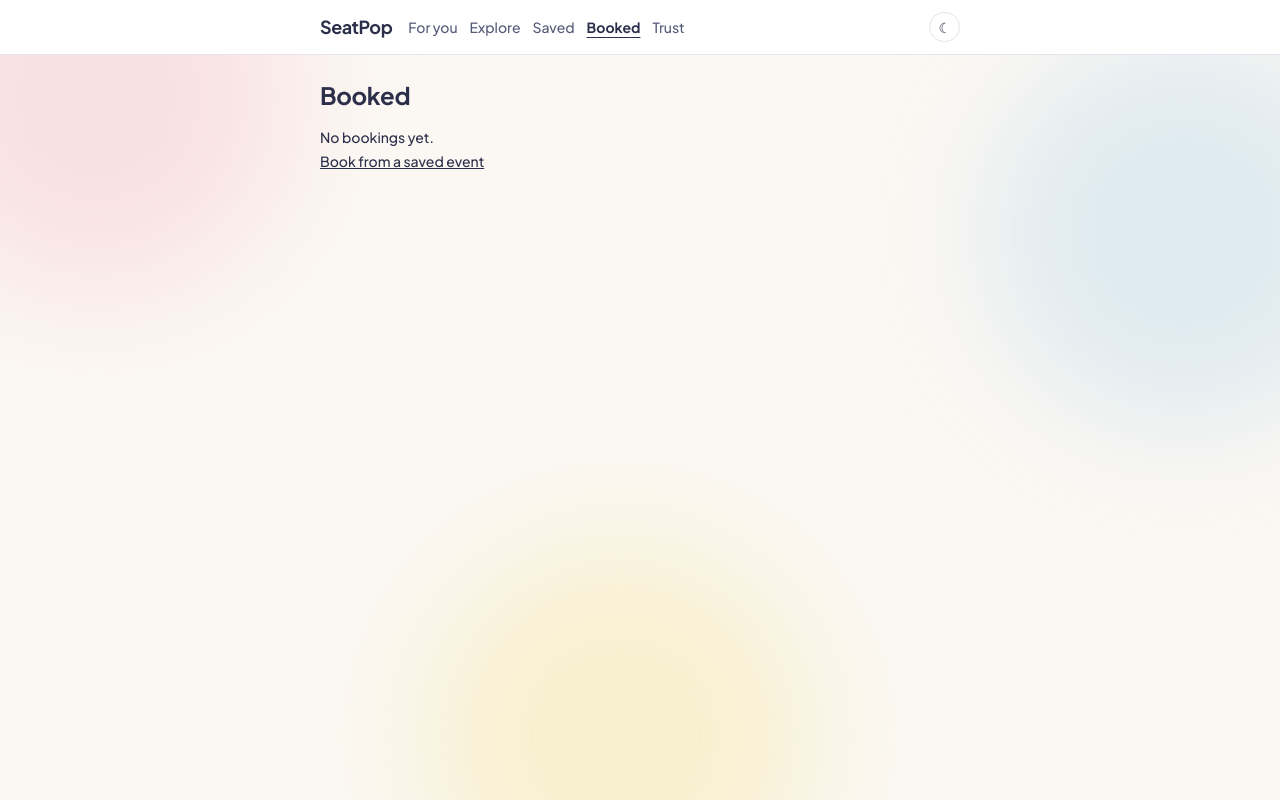
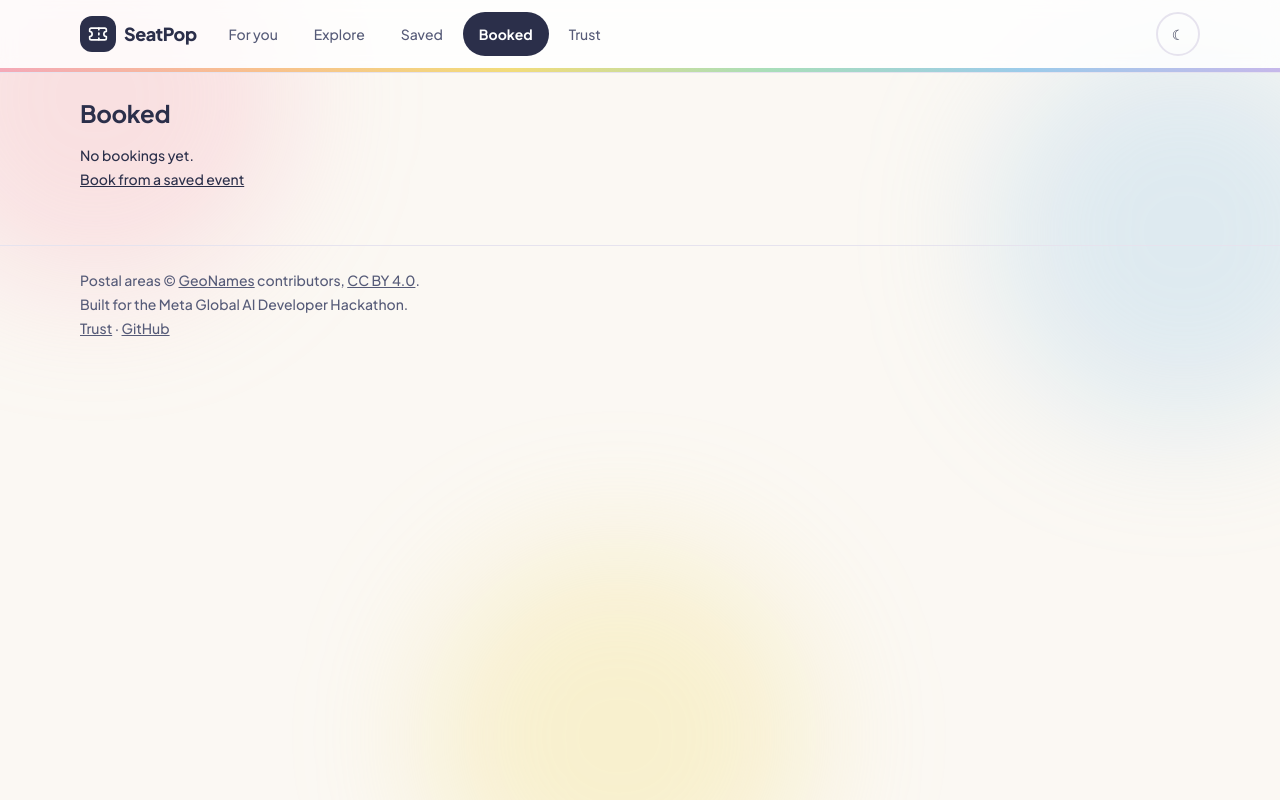
Before and after one commit to diprish/SeatPop, a Next.js app in the folder apps/web/: page /booked in a window 1280 px wide. Built offline with nearby package versions, Linux system fonts and the light colour scheme; what @seatpop/shared would draw is missing.

Commit message:
ui(B): shell

```diff
--- a/apps/web/src/app/booked/page.tsx
+++ b/apps/web/src/app/booked/page.tsx
@@ -102,7 +102,7 @@ export default function BookedPage() {
   }
 
   return (
-    <main className="mx-auto max-w-2xl px-4 py-6">
+    <main className="mx-auto max-w-6xl px-4 py-6">
       <h1 className="text-2xl font-bold">Booked</h1>
       {error !== "" && (
         <div className="mt-3">
--- a/apps/web/src/app/events/[id]/page.tsx
+++ b/apps/web/src/app/events/[id]/page.tsx
@@ -76,7 +76,7 @@ export default function EventDetailPage() {
 
   if (status === "loading") {
     return (
-      <main className="mx-auto max-w-2xl px-4 py-6">
+      <main className="mx-auto max-w-6xl px-4 py-6">
         <p className="text-sm" role="status">
           Loading event…
         </p>
@@ -86,7 +86,7 @@ export default function EventDetailPage() {
 
   if (status === "missing" || !detail) {
     return (
-      <main className="mx-auto max-w-2xl px-4 py-6">
+      <main className="mx-auto max-w-6xl px-4 py-6">
         <h1 className="text-2xl font-bold">Event not found</h1>
         <p className="mt-2 text-sm text-muted">
           This event isn&apos;t in the catalogue.{" "}
@@ -130,7 +130,7 @@ export default function EventDetailPage() {
     : null;
 
   return (
-    <main className="mx-auto max-w-2xl px-4 py-6">
+    <main className="mx-auto max-w-6xl px-4 py-6">
       <p className="text-sm">
         <Link className="underline" href="/">
           ← For you
--- a/apps/web/src/app/explore/page.tsx
+++ b/apps/web/src/app/explore/page.tsx
@@ -102,7 +102,7 @@ export default function ExplorePage() {
   const visible = items.filter((item) => !hidden[item.event_id]);
 
   return (
-    <main className="mx-auto max-w-2xl px-4 py-6">
+    <main className="mx-auto max-w-6xl px-4 py-6">
       <h1 className="text-2xl font-bold">Explore</h1>
       <section aria-label="Filters" className="mt-4 rounded-card border border-line bg-surface p-4 shadow-card">
         <h2 className="text-sm font-semibold">Age band</h2>
--- a/apps/web/src/app/layout.tsx
+++ b/apps/web/src/app/layout.tsx
@@ -1,6 +1,7 @@
 import type { Metadata, Viewport } from "next";
 import { Plus_Jakarta_Sans } from "next/font/google";
 import type { ReactNode } from "react";
+import { SiteFooter } from "@/components/site-footer";
 import SiteNav from "@/components/site-nav";
 import "./globals.css";
 
@@ -56,6 +57,7 @@ export default function RootLayout({
         </div>
         <SiteNav />
         {children}
+        <SiteFooter />
       </body>
     </html>
   );
--- a/apps/web/src/app/page.tsx
+++ b/apps/web/src/app/page.tsx
@@ -143,7 +143,7 @@ export default function Home() {
   const hiddenVisible = items.filter((item) => hidden[item.event_id]);
 
   return (
-    <main className="mx-auto max-w-2xl px-4 py-6">
+    <main className="mx-auto max-w-6xl px-4 py-6">
       <div className="flex items-center justify-between gap-2">
         <h1 className="text-2xl font-bold">For you</h1>
         <button
--- a/apps/web/src/app/recommend/page.tsx
+++ b/apps/web/src/app/recommend/page.tsx
@@ -139,7 +139,7 @@ export default function RecommendPage() {
   const canRecommend = prefs !== null && prefs.members.length > 0 && busy === null;
 
   return (
-    <main className="mx-auto max-w-2xl px-6 py-10">
+    <main className="mx-auto max-w-6xl px-6 py-10">
       <a className="text-sm underline" href="/">
         ← SeatPop
       </a>
--- a/apps/web/src/app/saved/page.tsx
+++ b/apps/web/src/app/saved/page.tsx
@@ -88,7 +88,7 @@ export default function SavedPage() {
 
   if (!ready) {
     return (
-      <main className="mx-auto max-w-2xl px-4 py-6">
+      <main className="mx-auto max-w-6xl px-4 py-6">
         <h1 className="text-2xl font-bold">Saved</h1>
         <p className="mt-2 text-sm" role="status">
           Loading…
@@ -98,7 +98,7 @@ export default function SavedPage() {
   }
 
   return (
-    <main className="mx-auto max-w-2xl px-4 py-6">
+    <main className="mx-auto max-w-6xl px-4 py-6">
       <h1 className="text-2xl font-bold">Saved</h1>
       {syncFailed && (
         <p className="mt-2 text-sm text-amber-700 dark:text-amber-400">
--- a/apps/web/src/app/trust/page.tsx
+++ b/apps/web/src/app/trust/page.tsx
@@ -73,7 +73,7 @@ export default function TrustPage() {
   }, []);
 
   return (
-    <main className="mx-auto max-w-2xl px-4 py-6">
+    <main className="mx-auto max-w-6xl px-4 py-6">
       <h1 className="text-2xl font-bold">Trust</h1>
       <p className="mt-1 text-sm text-muted">
         Measured quality, straight from the eval reports. Anything missing is
--- /dev/null
+++ b/apps/web/src/components/site-footer.tsx
@@ -0,0 +1,38 @@
+import Link from "next/link";
+
+/** Footer on every page: data credit, hackathon line, Trust + repo links. */
+
+export function SiteFooter() {
+  return (
+    <footer className="mt-8 border-t border-line pb-28 lg:pb-8">
+      <div className="mx-auto max-w-6xl space-y-1 px-4 py-6 text-sm text-muted">
+        <p>
+          Postal areas ©{" "}
+          <a className="underline" href="https://www.geonames.org">
+            GeoNames
+          </a>{" "}
+          contributors,{" "}
+          <a className="underline" href="https://creativecommons.org/licenses/by/4.0/">
+            CC BY 4.0
+          </a>
+          .
+        </p>
+        <p>Built for the Meta Global AI Developer Hackathon.</p>
+        <p>
+          <Link className="underline" href="/trust">
+            Trust
+          </Link>{" "}
+          ·{" "}
+          <a
+            className="underline"
+            href="https://github.com/diprish/SeatPop"
+            target="_blank"
+            rel="noreferrer"
+          >
+            GitHub
+          </a>
+        </p>
+      </div>
+    </footer>
+  );
+}
--- a/apps/web/src/components/site-nav.tsx
+++ b/apps/web/src/components/site-nav.tsx
@@ -4,14 +4,44 @@ import Link from "next/link";
 import { usePathname } from "next/navigation";
 import { useEffect, useState } from "react";
 import { THEME_STORAGE_KEY } from "@/lib/household";
+import { Icon, type IconName } from "./ui/Icon";
 
-const LINKS = [
-  { href: "/", label: "For you" },
-  { href: "/explore", label: "Explore" },
-  { href: "/saved", label: "Saved" },
-  { href: "/booked", label: "Booked" },
-  { href: "/trust", label: "Trust" },
+const LINKS: { href: string; label: string; icon: IconName }[] = [
+  { href: "/", label: "For you", icon: "users" },
+  { href: "/explore", label: "Explore", icon: "search" },
+  { href: "/saved", label: "Saved", icon: "heart" },
+  { href: "/booked", label: "Booked", icon: "ticket" },
+  { href: "/trust", label: "Trust", icon: "shield" },
 ];
+
+function isActiveLink(href: string, pathname: string): boolean {
+  return href === "/" ? pathname === "/" : pathname.startsWith(href);
+}
+
+function Wordmark() {
+  return (
+    <Link href="/" className="flex items-center gap-2">
+      <span className="flex h-9 w-9 items-center justify-center rounded-xl bg-navy text-white dark:bg-lavender-solid dark:text-navy">
+        <Icon name="ticket" className="h-5 w-5" />
+      </span>
+      <span className="text-lg font-extrabold tracking-tight">SeatPop</span>
+    </Link>
+  );
+}
+
+function ThemeToggle({ dark, onToggle }: { dark: boolean; onToggle: () => void }) {
+  return (
+    <button
+      type="button"
+      onClick={onToggle}
+      aria-pressed={dark}
+      aria-label={dark ? "Switch to light theme" : "Switch to dark theme"}
+      className="min-touch rounded-full border-2 border-line px-2 text-sm"
+    >
+      {dark ? "☀" : "☾"}
+    </button>
+  );
+}
 
 export default function SiteNav() {
   const pathname = usePathname();
@@ -33,15 +63,13 @@ export default function SiteNav() {
   }
 
   return (
-    <header className="sticky top-0 z-40 border-b border-line bg-surface">
-      <div className="mx-auto flex max-w-2xl items-center gap-4 px-4 py-3">
-        <Link href="/" className="text-lg font-bold tracking-tight">
-          SeatPop
-        </Link>
-        <nav aria-label="Primary" className="flex flex-1 gap-3 text-sm">
+    <>
+      <header className="sticky top-0 z-40 hidden border-b border-line bg-surface/80 backdrop-blur lg:block">
+        <div className="mx-auto flex max-w-6xl items-center gap-4 px-4 py-3">
+          <Wordmark />
+          <nav aria-label="Primary" className="flex flex-1 gap-1 text-sm">
             {LINKS.map((link) => {
-            const active =
-              link.href === "/" ? pathname === "/" : pathname.startsWith(link.href);
+              const active = isActiveLink(link.href, pathname);
               return (
                 <Link
                   key={link.href}
@@ -49,8 +77,8 @@ export default function SiteNav() {
                   aria-current={active ? "page" : undefined}
                   className={
                     active
-                    ? "font-semibold underline underline-offset-4"
-                    : "text-muted hover:underline hover:underline-offset-4"
+                      ? "inline-flex min-h-[44px] items-center rounded-full bg-primary px-4 font-bold text-white dark:text-navy"
+                      : "inline-flex min-h-[44px] items-center rounded-full px-4 text-muted hover:bg-lavender-tint hover:text-ink"
                   }
                 >
                   {link.label}
@@ -58,16 +86,50 @@ export default function SiteNav() {
               );
             })}
           </nav>
-        <button
-          type="button"
-          onClick={toggleTheme}
-          aria-pressed={dark}
-          aria-label={dark ? "Switch to light theme" : "Switch to dark theme"}
-          className="rounded-full border border-line px-2 py-1 text-sm"
+          <ThemeToggle dark={dark} onToggle={toggleTheme} />
+        </div>
+        <div aria-hidden="true" className="h-1 bg-rainbow" />
+      </header>
+
+      <header className="sticky top-0 z-40 border-b border-line bg-surface/80 backdrop-blur lg:hidden">
+        <div className="mx-auto flex max-w-6xl items-center justify-between gap-4 px-4 py-2">
+          <Wordmark />
+          <ThemeToggle dark={dark} onToggle={toggleTheme} />
+        </div>
+        <div aria-hidden="true" className="h-1 bg-rainbow" />
+      </header>
+
+      <nav
+        aria-label="Primary"
+        className="fixed inset-x-0 bottom-0 z-40 border-t border-line bg-surface/90 pb-[env(safe-area-inset-bottom)] backdrop-blur lg:hidden"
       >
-          {dark ? "☀" : "☾"}
-        </button>
+        <div className="grid grid-cols-5">
+          {LINKS.map((link) => {
+            const active = isActiveLink(link.href, pathname);
+            return (
+              <Link
+                key={link.href}
+                href={link.href}
+                aria-current={active ? "page" : undefined}
+                className={`flex min-h-[44px] flex-col items-center justify-center gap-0.5 py-2 text-[11px] ${
+                  active ? "font-bold text-ink" : "text-faint"
+                }`}
+              >
+                <span
+                  className={
+                    active
+                      ? "rounded-full bg-primary px-4 py-1 text-white dark:text-navy"
+                      : ""
+                  }
+                >
+                  <Icon name={link.icon} className="h-5 w-5" />
+                </span>
+                {link.label}
+              </Link>
+            );
+          })}
         </div>
-    </header>
+      </nav>
+    </>
   );
 }
```
Also changed, not shown: 1 other file (tests, documents, lock files or other folders). Lines whose indentation alone changed are shown as unchanged.
